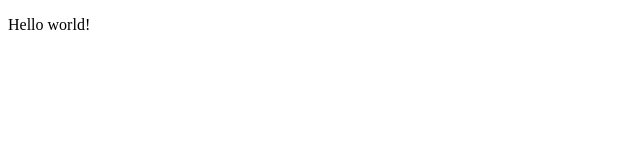
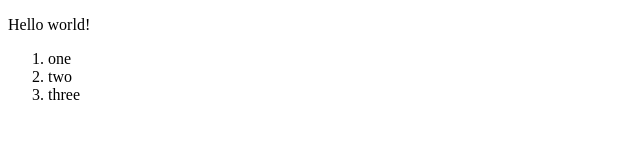
Before and after one commit to lea175/-PycharmProjects-pythonProject-, a plain HTML site: page index.html in a window 1280 px wide. Shown: the whole page, without its empty margins (0-640 px from the left). Drawn offline with Linux system fonts and the light colour scheme.

Commit message:
Add new list

```diff
--- a/index.html
+++ b/index.html
@@ -6,5 +6,16 @@
    </HEAD>
    <BODY>
       <p>Hello world!<p>
+      <ol>
+         <li>
+            one
+         </li>
+         <li>
+            two
+         </li>
+         <li>
+            three
+         </li>
+      </ol>
    </BODY>
 </HTML>
```
